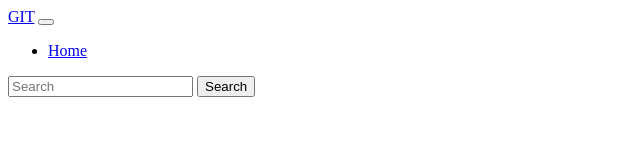
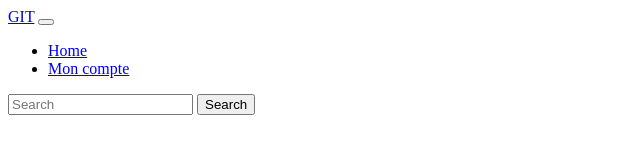
Before and after one commit to Alexisdelecroix/mon-projet, a plain HTML site: page index.html in a window 1280 px wide. Shown: the whole page, without its empty margins (0-640 px from the left). Drawn offline with Linux system fonts and the light colour scheme.

Commit message:
Petit cadeau en retour

```diff
--- a/index.html
+++ b/index.html
@@ -1,3 +1,4 @@
+
 <!doctype html>
 <html lang="en">
   <head>
@@ -19,6 +20,9 @@
               <li class="nav-item">
                 <a class="nav-link active" aria-current="page" href="#">Home</a>
               </li>
+              <li>
+                <a class="nav-link" href="#">Mon compte</a>
+              </li>
 
               <!-- Menu user -->
 
```
